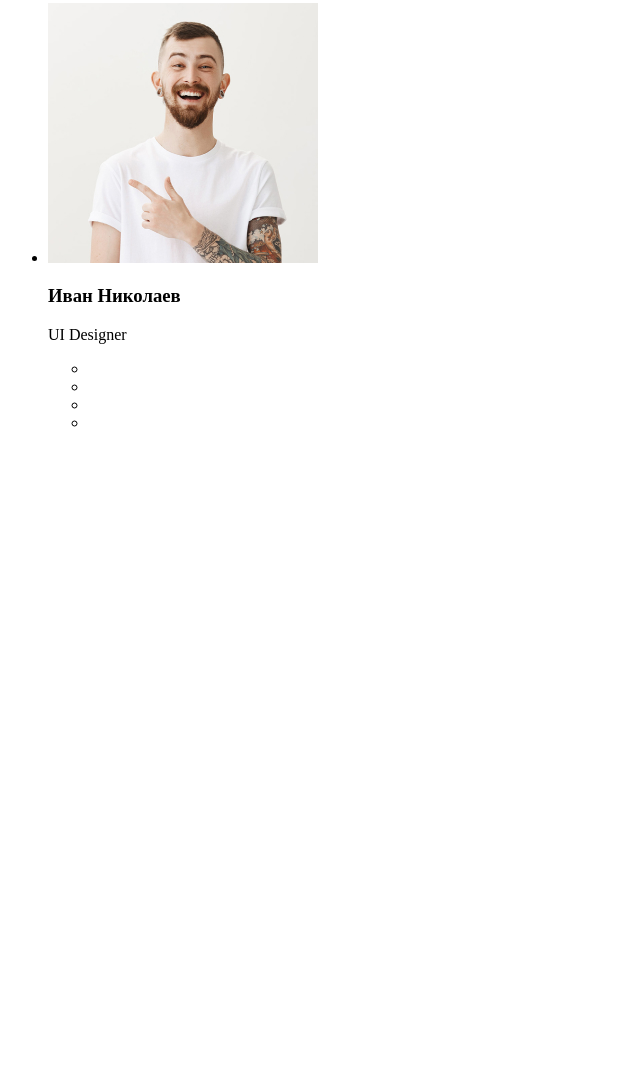
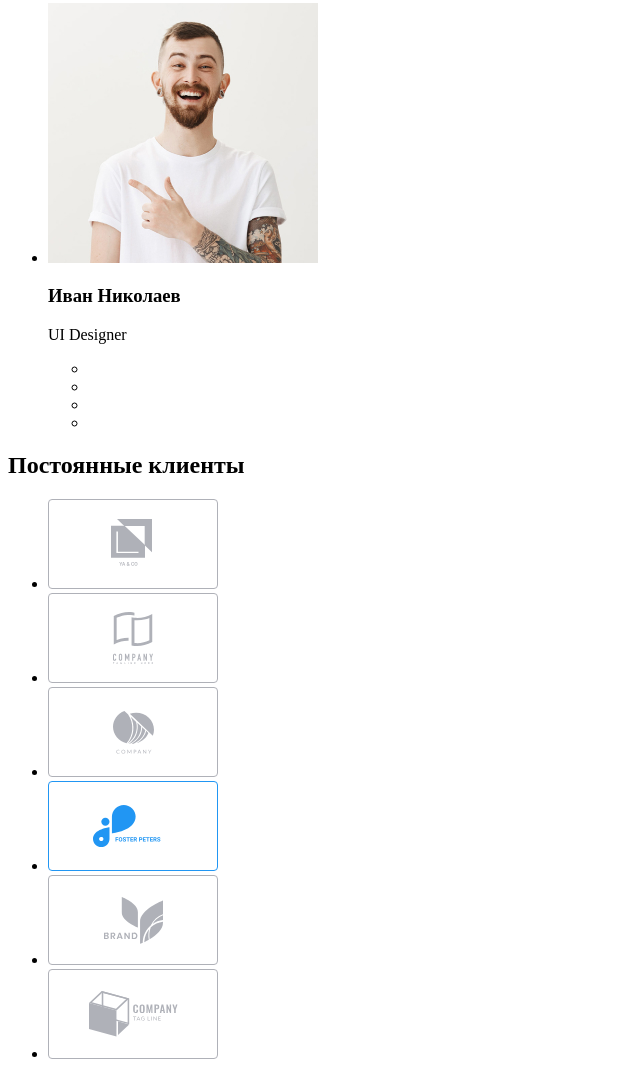
Before and after one commit to UliyaSnisar/goit-markup-hw-01, a plain HTML site: page index.html in a window 1280 px wide. Shown: the part 3359-4438 px from the top of the page, without its empty margins (0-640 px from the left). Before the commit the page ends 3807 px from the top, so only its background shows below. Drawn offline with Linux system fonts and the light colour scheme.

Commit message:
Добавляет секцию Постоянные клиенты и картинки в ней

```diff
--- a/index.html
+++ b/index.html
@@ -173,6 +173,31 @@
             </ul>
         </section>
 
+        <!-- постоянные клиенты -->
+        <section>
+            <h2>Постоянные клиенты</h2>
+            <ul>
+                <li>
+                    <a href=""> <img src="./images/customers/client1.svg" alt="Клиент 1" width="170" height="90"></a>
+                </li>
+                <li>
+                    <a href=""> <img src="./images/customers/client2.svg" alt="Клиент 2" width="170" height="90"></a>
+                </li>
+                <li>
+                    <a href=""> <img src="./images/customers/client3.svg" alt="Клиент3" width="170" height="90"></a>
+                </li>
+                <li>
+                    <a href=""> <img src="./images/customers/client4.svg" alt="Клиент4" width="170" height="90"></a>
+                </li>
+                <li>
+                    <a href=""> <img src="./images/customers/client5.svg" alt="Клиент 5" width="170" height="90"></a>
+                </li>
+                <li>
+                    <a href=""> <img src="./images/customers/client6.svg" alt="Клиент 6" width="170" height="90"></a>
+                </li>
+            </ul>
+        </section>
+
     </main>
     <footer></footer>
 </body>
```
Also changed, not shown: images/customers/client1.svg (added), images/customers/client2.svg (added), images/customers/client3.svg (added), images/customers/client4.svg (added), images/customers/client5.svg (added), images/customers/client6.svg (added).
